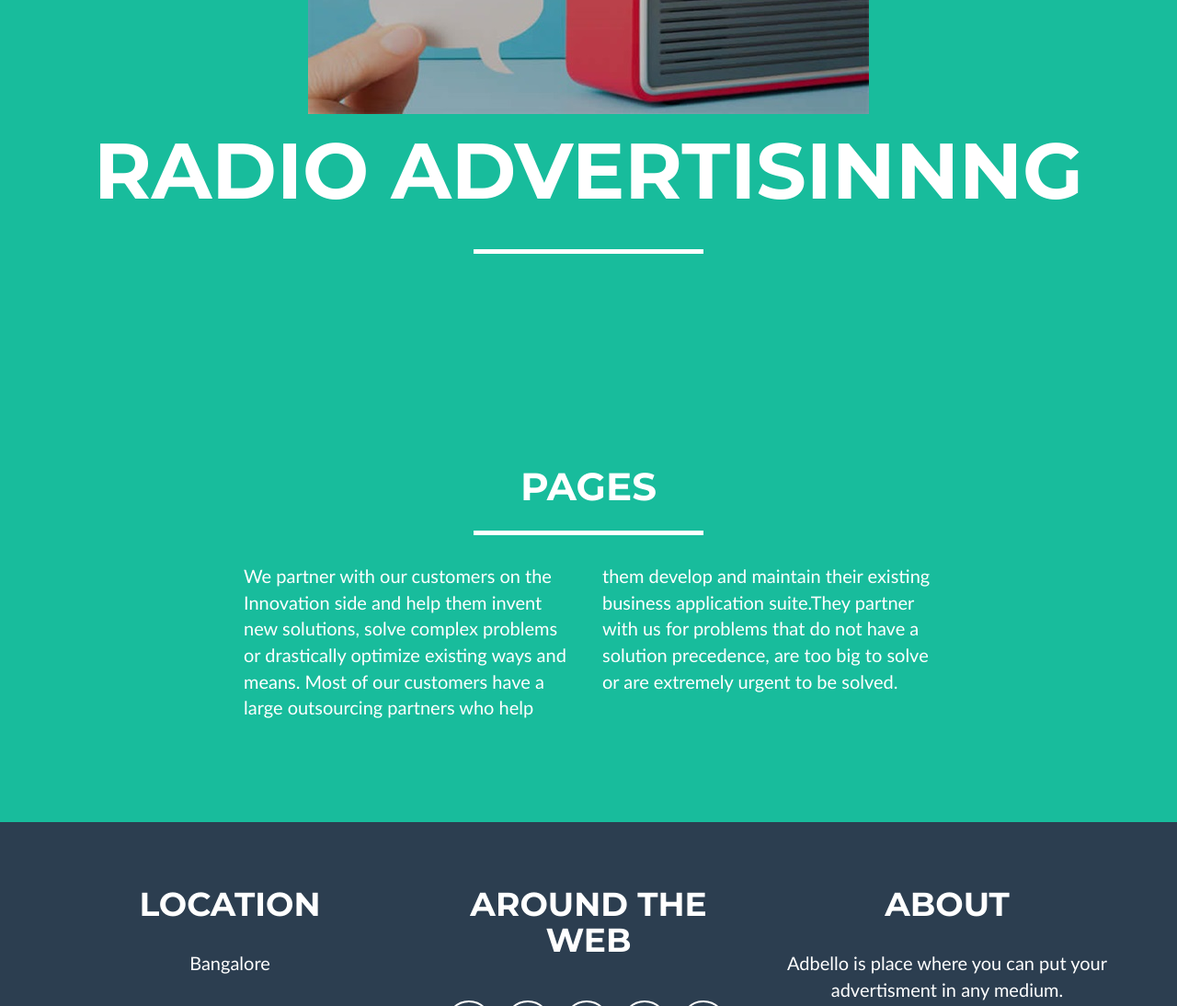
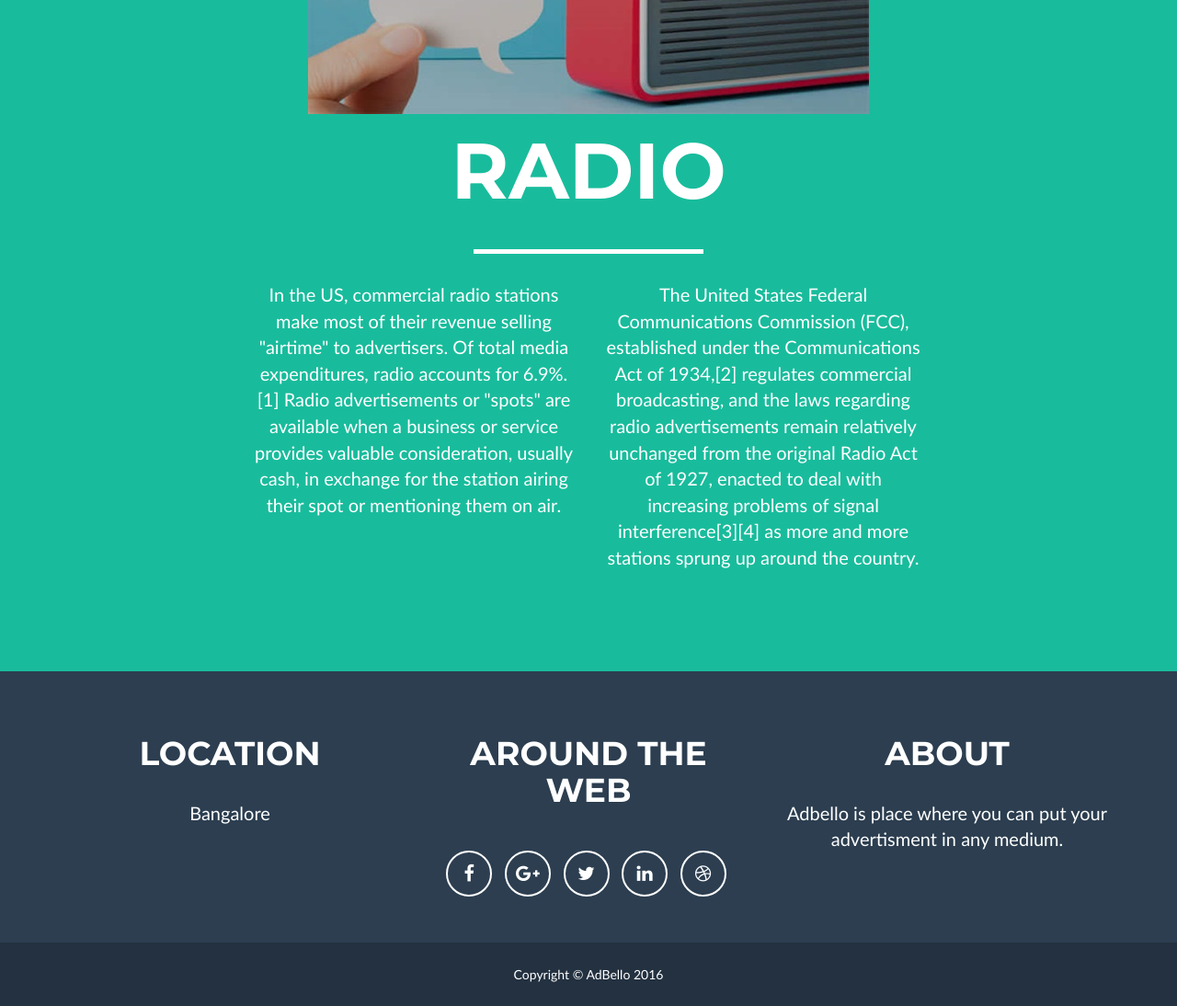
Before and after one commit to Devashish09/Devashish09.github.io, a plain HTML site: page radio.html in a window 1280 px wide. Shown: the part 420-1514 px from the top of the page at 92% size. Drawn offline with Linux system fonts and the light colour scheme.

Commit message:
Add files via upload

```diff
--- a/radio.html
+++ b/radio.html
@@ -100,33 +100,22 @@
                 <div class="col-lg-12">
                     <img class="img-responsive" src="Images/radio.jpg" alt="">
                     <div class="intro-text">
-                        <span class="name">Radio Advertisinnng</span>
+                        <span class="name">Radio</span>
                         <hr class="star-light">
                     </div>
+
+                <div class="col-lg-4 col-lg-offset-2">
+                    <p>In the US, commercial radio stations make most of their revenue selling "airtime" to advertisers. Of total media expenditures, radio accounts for 6.9%.[1] Radio advertisements or "spots" are available when a business or service provides valuable consideration, usually cash, in exchange for the station airing their spot or mentioning them on air. </p></div>
+                <div class="col-lg-4">
+                    <p>
+                        The United States Federal Communications Commission (FCC), established under the Communications Act of 1934,[2] regulates commercial broadcasting, and the laws regarding radio advertisements remain relatively unchanged from the original Radio Act of 1927, enacted to deal with increasing problems of signal interference[3][4] as more and more stations sprung up around the country.
+                    </p>
+                </div>
+
                 </div>
             </div>
         </div>
     </header>
-
-   <!-- Pages Section -->
-    <section class="success" id="pages">
-        <div class="container">
-            <div class="row">
-                <div class="col-lg-12 text-center">
-                    <h2>Pages</h2>
-                    <hr class="star-light">
-                </div>
-            </div>
-            <div class="row">
-                <div class="col-lg-4 col-lg-offset-2">
-                    <p>We partner with our customers on the Innovation side and help them invent new solutions, solve complex problems or drastically optimize existing ways and means. Most of our customers have a large outsourcing partners who help  </p>
-                </div>
-                <div class="col-lg-4">
-                    <p>them develop and maintain their existing business application suite.They partner with us for problems that do not have a solution precedence, are too big to solve or are extremely urgent to be solved.</p>
-                </div>
-            </div>
-        </div>
-    </section>
 
     <!-- Footer -->
     <footer class="text-center">
```
